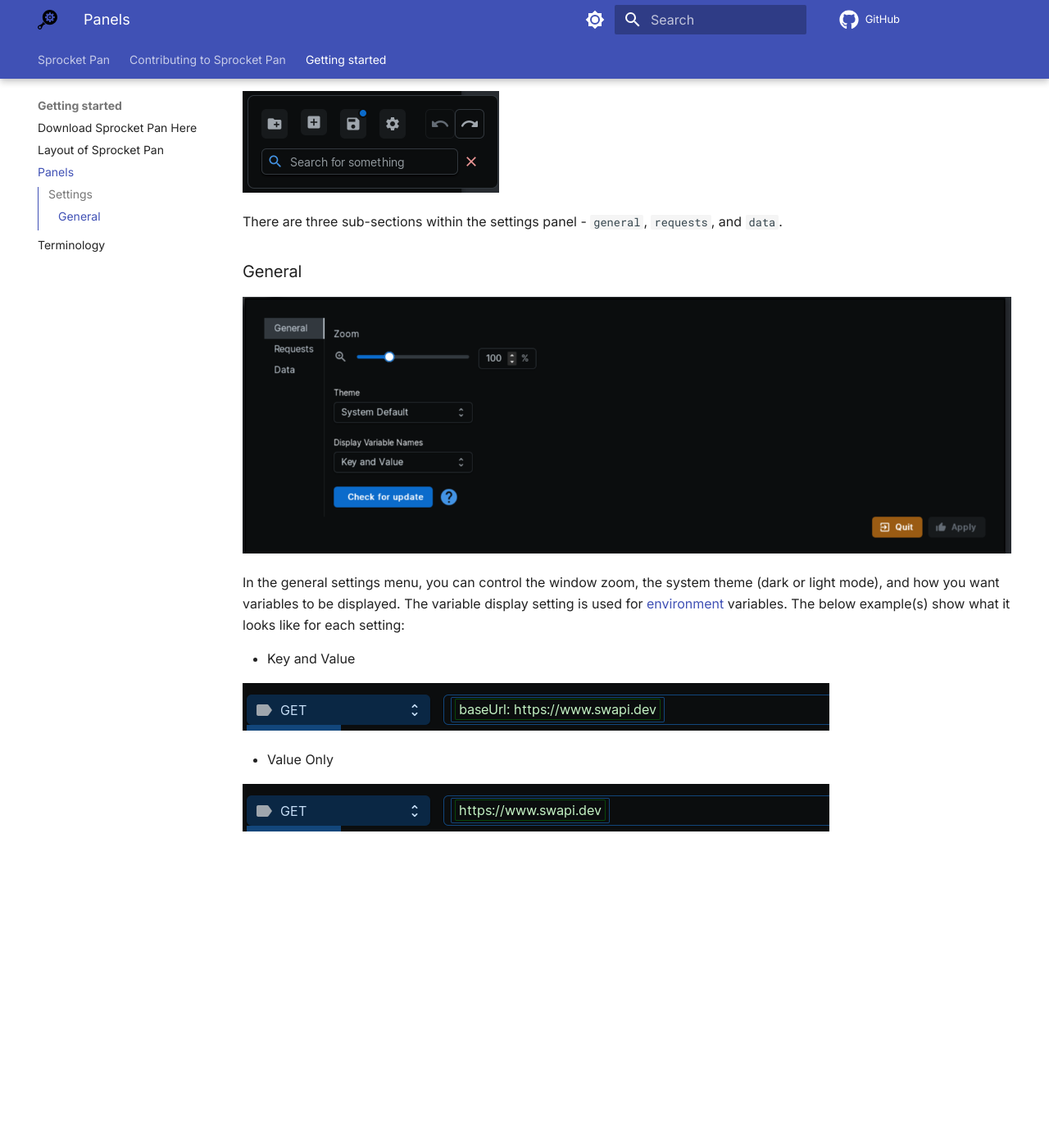
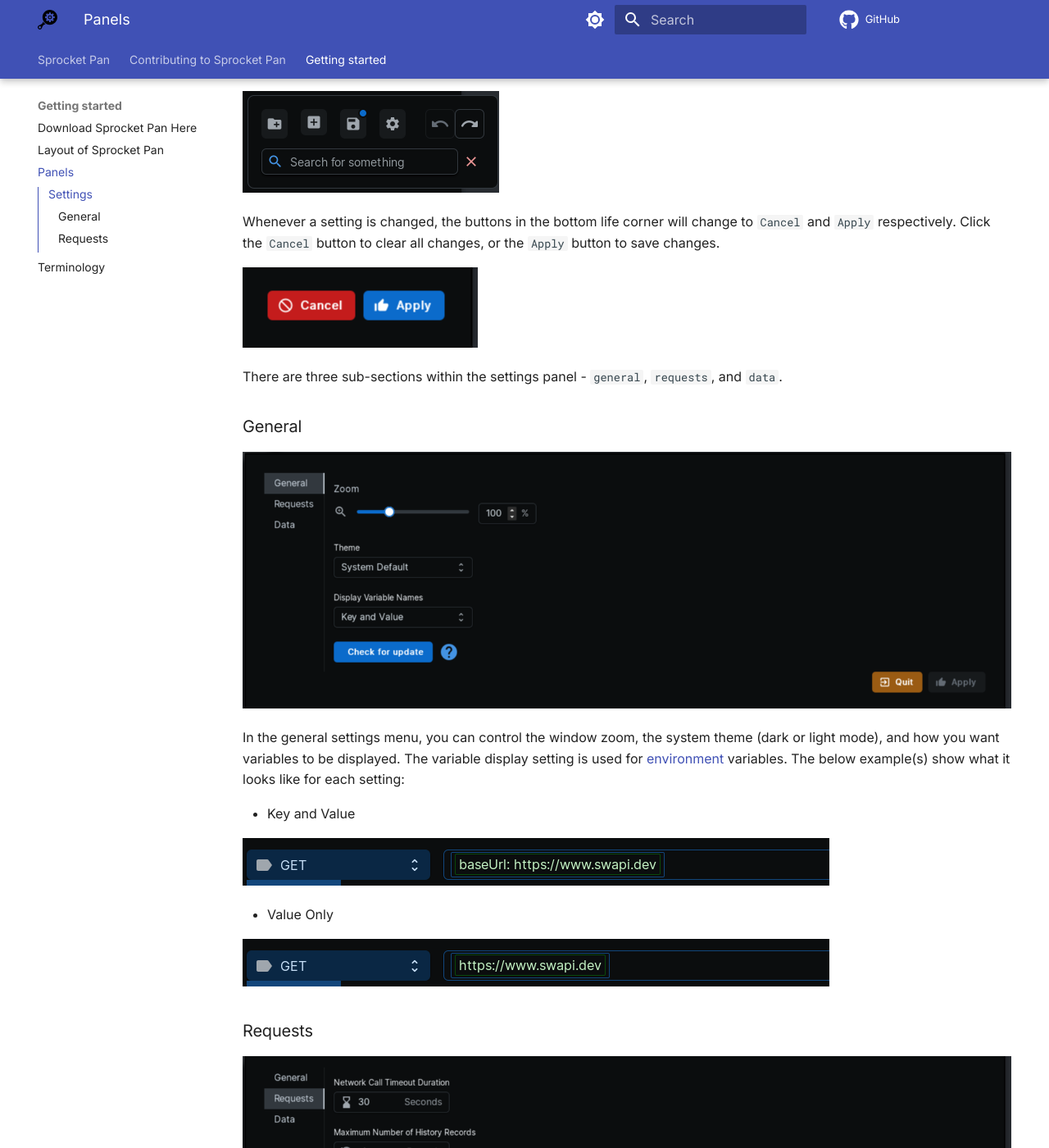
Before and after one commit to itaifish/sprocket-docs, an MkDocs documentation site: the page built from docs/getting-started/panels.md, in a window 1280 px wide and 1400 px high, scrolled down 276 px. Shown: the whole window at 82% size. Built offline with MkDocs 1.6.1 and Material for MkDocs 9.7.7, drawn with Linux system fonts in a browser that asks for light colours; comment, search, counter and statistics services are not loaded; the version menu is left out; before the commit the page ends 1322 px from its top, so only the background shows below that; some of the changed text lies outside the part shown.

Commit message:
more work

```diff
--- a/docs/getting-started/panels.md
+++ b/docs/getting-started/panels.md
@@ -6,11 +6,15 @@
 
 ![Toolbar](../assets/images/getting-started/layout/toolbar.png)
 
+Whenever a setting is changed, the buttons in the bottom life corner will change to `Cancel` and `Apply` respectively. Click the `Cancel` button to clear all changes, or the `Apply` button to save changes.
+
+![Settings Buttons](../assets/images/getting-started/panels/settings-cancel-apply-buttons.png)
+
 There are three sub-sections within the settings panel - `general`, `requests`, and `data`.
 
 ### General
 
-![Settings Panel](../assets/images/getting-started/panels/settings-panel-general.png)
+![Settings Panel - General](../assets/images/getting-started/panels/settings-panel-general.png)
 
 In the general settings menu, you can control the window zoom, the system theme (dark or light mode), and how you want variables to be displayed. The variable display setting is used for [environment](../terminology/#environment) variables. The below example(s) show what it looks like for each setting:
 
@@ -21,3 +25,9 @@
 * Value Only
 
 ![Value Display Setting](../assets/images/getting-started/panels/settings-variable-name-off.png)
+
+### Requests
+
+![Settings Panel - Requests](../assets/images/getting-started/panels/settings-panel-requests.png)
+
+The request settings manu has the options for the network call timeout duration, the maximum number of [history](../terminology/#history) records, and the [script](../terminology/#script) strategy order. For the network call timeout duration
```
Also changed, not shown: docs/getting-started/layout.md (+1 -1 lines), docs/getting-started/terminology.md (+2 -0 lines).
